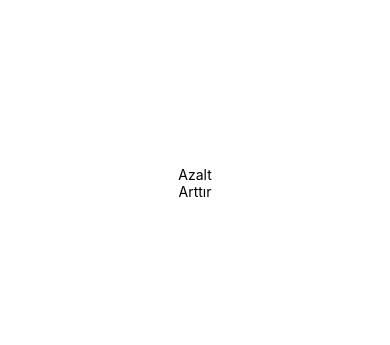
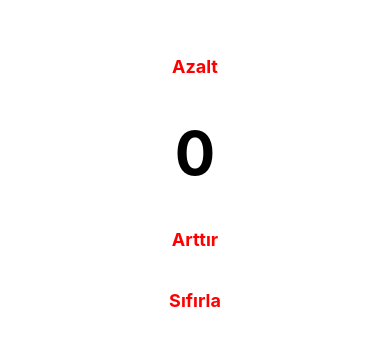
Before and after one commit to Kubraaygun/CounterMobile, a React Native app: screen / in a window 390 px wide. Shown: the part 239-584 px from the top of the page. Built offline with nearby package versions, Linux system fonts and the light colour scheme.

Commit message:
style duzenlendi

```diff
--- a/src/components/Counter.jsx
+++ b/src/components/Counter.jsx
@@ -4,12 +4,18 @@ import React from 'react';
 const Counter = () => {
   return (
     <View style={styles.container}>
-      <TouchableOpacity>
-        <Text>Azalt</Text>
+      <TouchableOpacity style={styles.button}>
+        <Text style={styles.buttonText}>Azalt</Text>
       </TouchableOpacity>
 
-      <TouchableOpacity>
-        <Text>Arttır</Text>
+      <Text style={styles.countText}>0</Text>
+
+      <TouchableOpacity style={styles.button}>
+        <Text style={styles.buttonText}>Arttır</Text>
+      </TouchableOpacity>
+
+      <TouchableOpacity style={styles.button}>
+        <Text style={styles.buttonText}>Sıfırla</Text>
       </TouchableOpacity>
     </View>
   );
@@ -23,4 +29,21 @@ const styles = StyleSheet.create({
     justifyContent: 'center',
     alignItems: 'center',
   },
+  button: {
+    paddingVertical: 10,
+    paddingHorizontal: 20,
+    borderRadius: 5,
+    marginVertical: 10,
+  },
+  buttonText: {
+    color: 'red',
+    fontSize: 18,
+    fontWeight: 'bold',
+  },
+
+  countText: {
+    fontSize: 60,
+    fontWeight: 'bold',
+    marginVertical: 20,
+  },
 });
```
